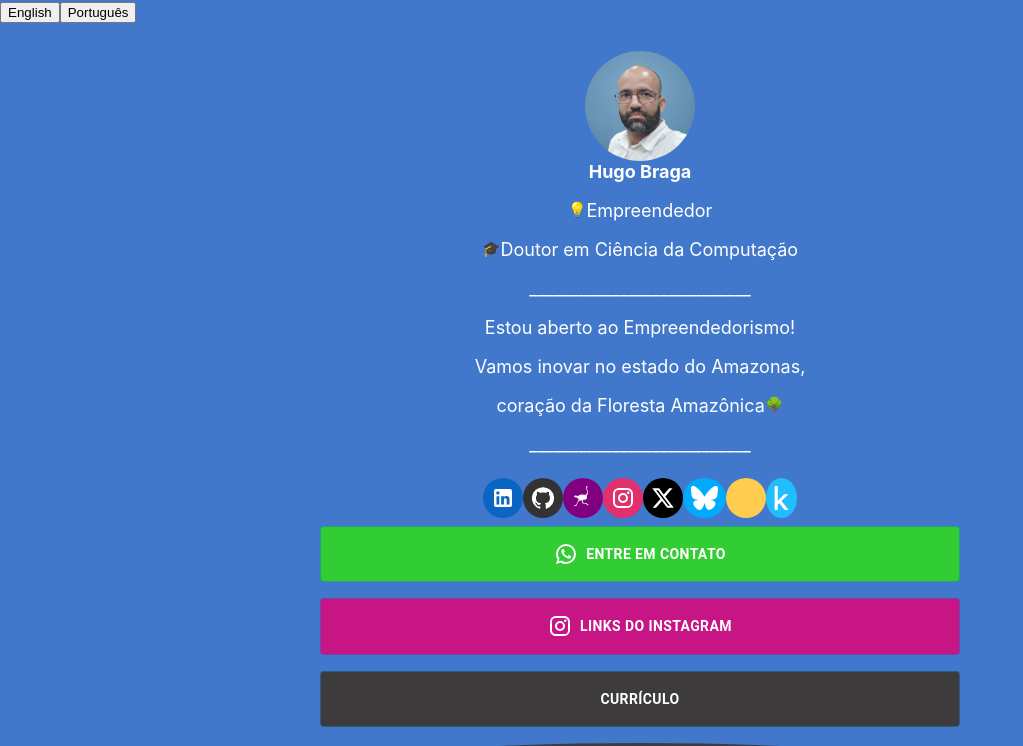
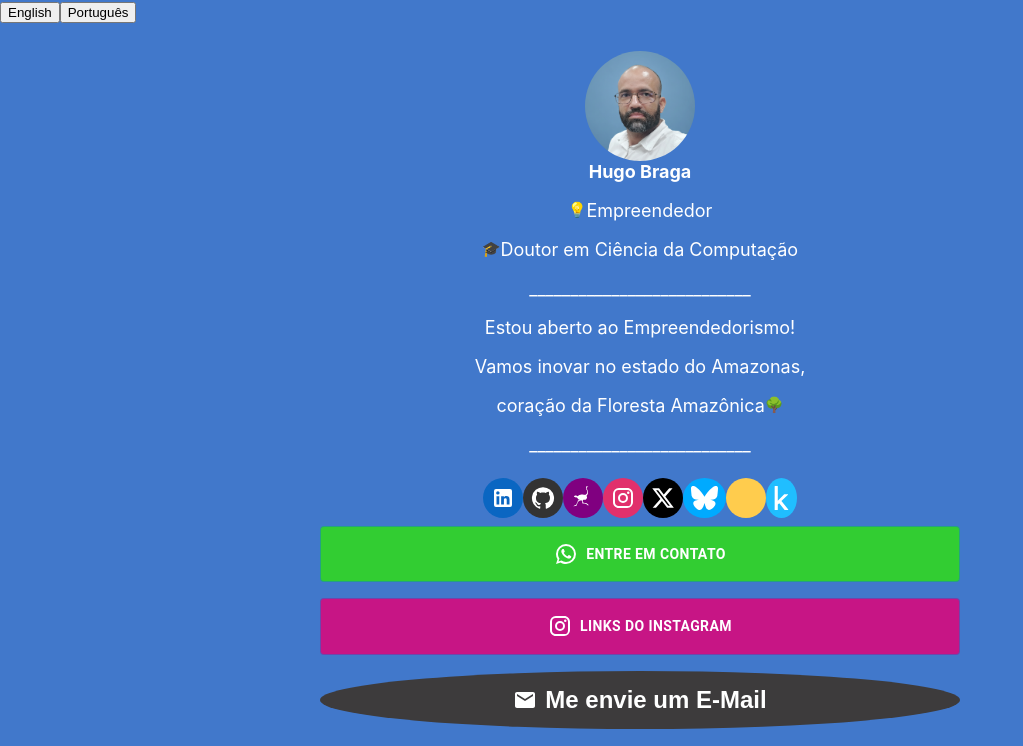
Before and after one commit to hugobraga/personal-website, a React (Create React App) app in the folder react-website/: page / in a window 1280 px wide. Shown: the top 746 px of the page, without its empty margins (0-1023 px from the left). Built offline with nearby package versions, Linux system fonts and the light colour scheme; no server answers; some icons are missing.

Commit message:
feat: remove curriculum vitae button and translation entry

```diff
--- a/react-website/src/components/HomeRectangularButtons.js
+++ b/react-website/src/components/HomeRectangularButtons.js
@@ -73,13 +73,6 @@ const HomeRectangularButtons = () => {
         <StyledLink to="/instalinks">{t('instagram_links')}</StyledLink>
       </InstaButton>
 
-      <StyledButton
-        variant="outlined"
-        onClick={() => window.open("https://drive.google.com/file/d/1CvUlSSo4SrD5u09h3TDK8V5PRLqLbJEm/view?usp=sharing", "_blank")}
-      >
-        {t('curriculum_vitae')}
-      </StyledButton>
-
       <StyledIconButton
         onClick={(e) => {
           window.location = "mailto:hugo@hugobraga.io";
--- a/react-website/src/locales/pt/translation.json
+++ b/react-website/src/locales/pt/translation.json
@@ -6,6 +6,5 @@
   "heart_of_amazon": "coração da Floresta Amazônica",
   "contact_me": "Entre em contato",
   "instagram_links": "Links do Instagram",
-  "curriculum_vitae": "Currículo",
   "write_me_email": "Me envie um E-Mail"
 }
```
